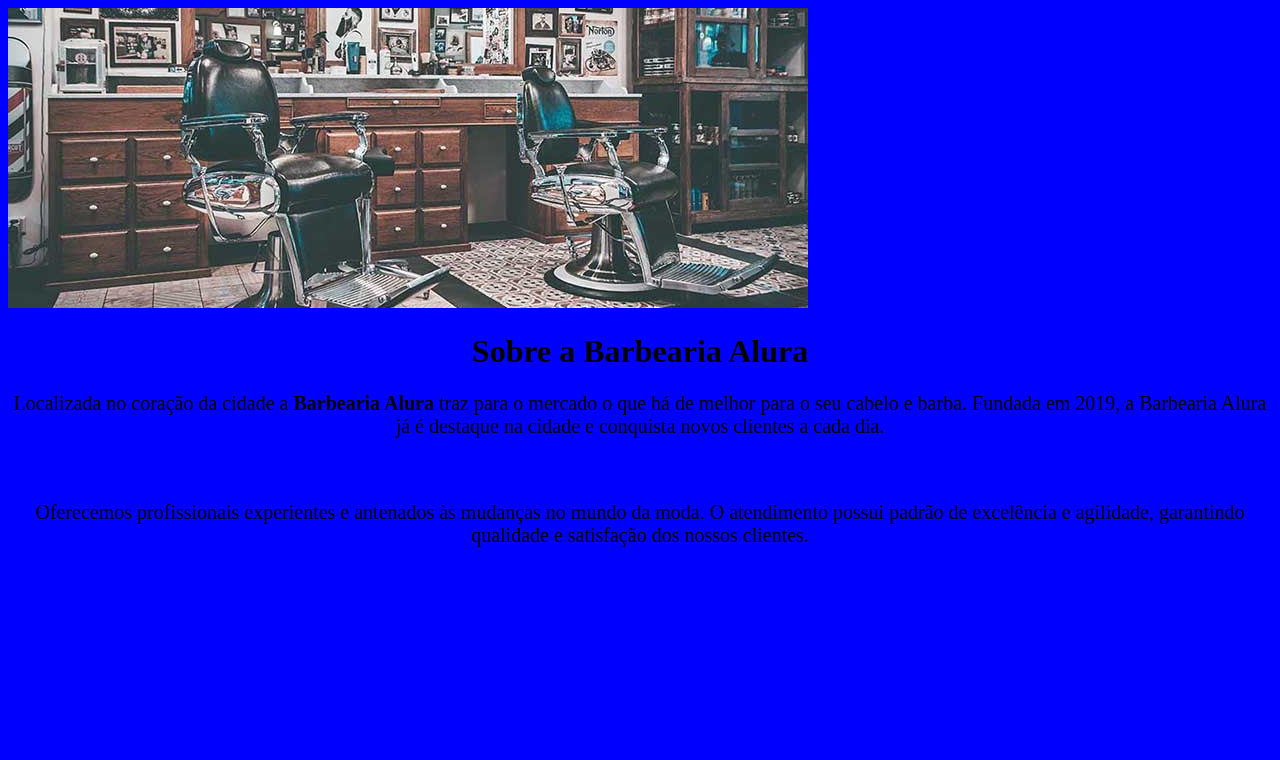
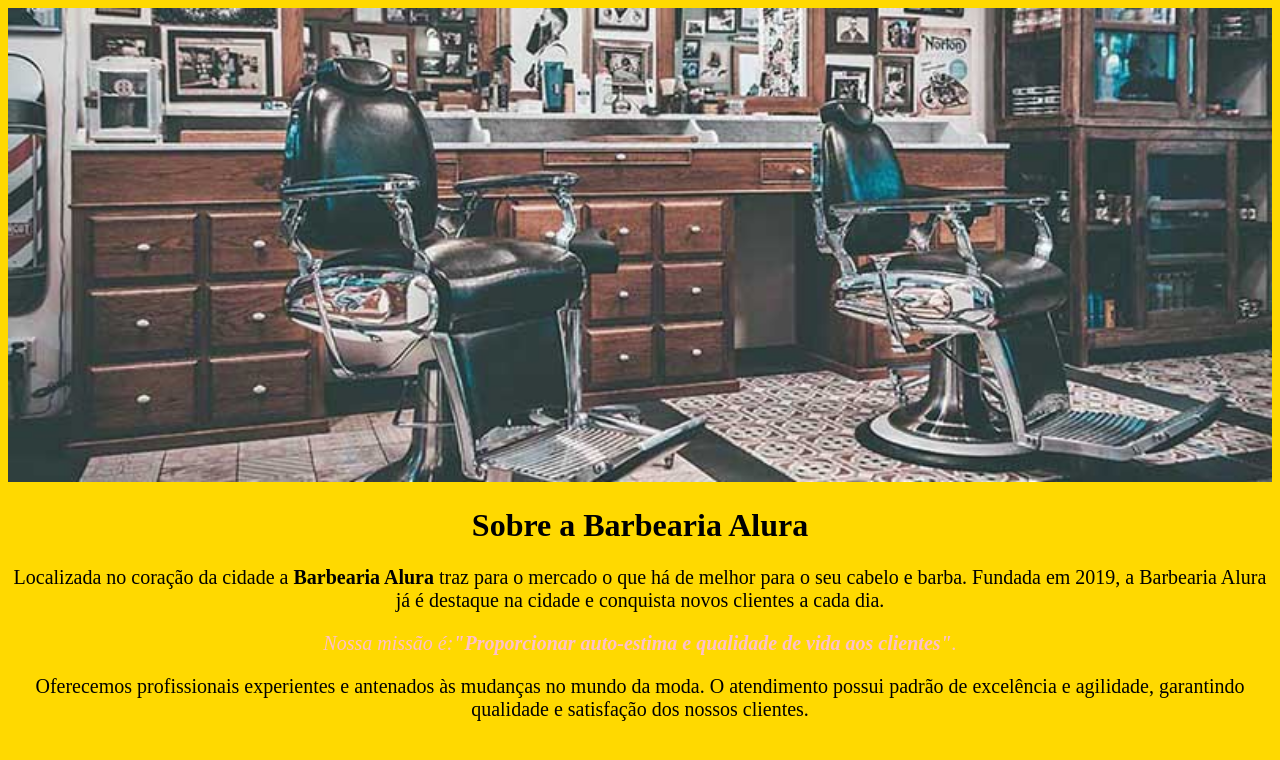
Before and after one commit to trigresovip/primeiro-repositorio, a plain HTML site: page index.html in a window 1280 px wide. Drawn offline with Linux system fonts and the light colour scheme.

Commit message:
aula 17/10-2

```diff
--- a/style.css
+++ b/style.css
@@ -1,5 +1,9 @@
 body {
-    background-color: blue;
+    background-color: rgb(255, 217, 0);
+}
+
+img {
+    width: 100%;
 }
 
 h1 {
@@ -12,5 +16,5 @@ p {
 }
 
 p em {
-    color: blue;
+    color: pink;
 }
```
